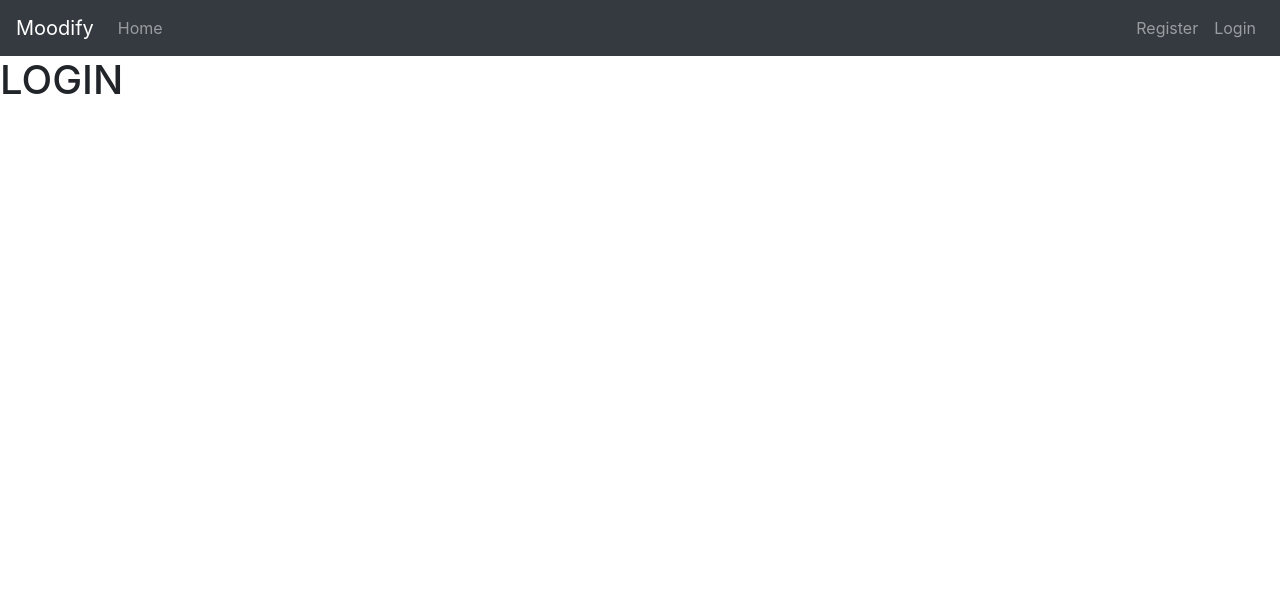
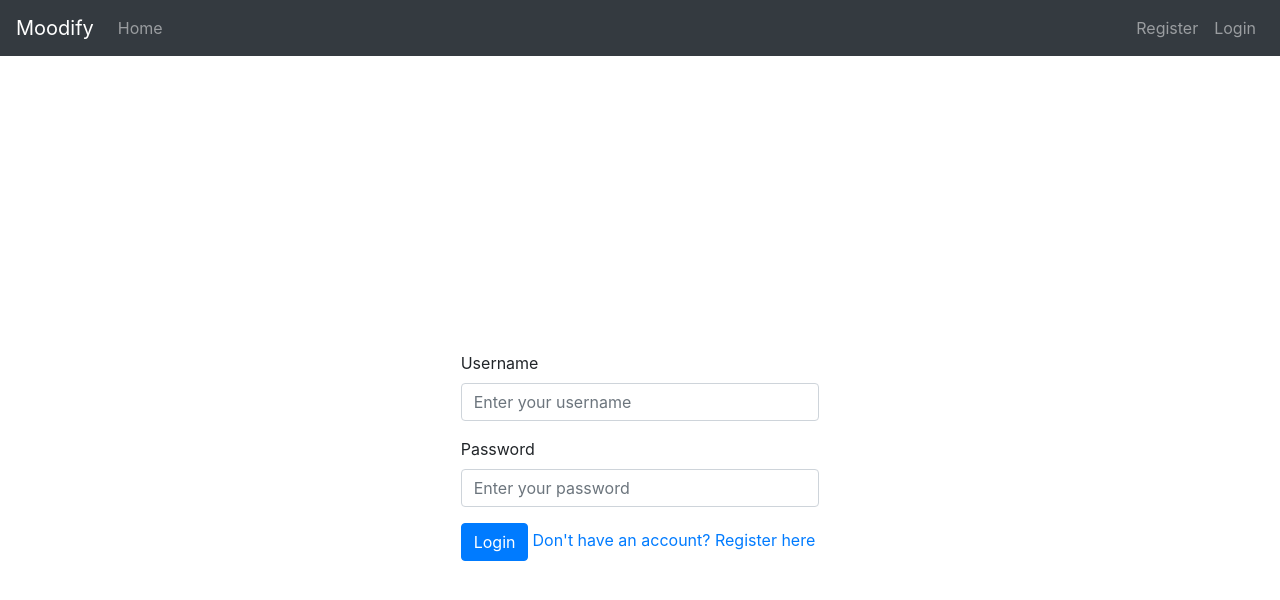
Before and after one commit to DianaSoltani/moodify_me, a React (Create React App) app in the folder moodify-ui/app/: page /login in a window 1280 px wide. Shown: the top 600 px of the page. Built offline with nearby package versions, Linux system fonts and the light colour scheme; no server answers.

Commit message:
Implement the login page

```diff
--- a/moodify-ui/app/package.json
+++ b/moodify-ui/app/package.json
@@ -5,6 +5,7 @@
   "dependencies": {
     "axios": "^0.19.0",
     "bootstrap": "^4.3.1",
+    "jquery": "^3.4.1",
     "react": "^16.8.6",
     "react-bootstrap": "^1.0.0-beta.9",
     "react-dom": "^16.8.6",
--- a/moodify-ui/app/src/App.js
+++ b/moodify-ui/app/src/App.js
@@ -1,20 +1,68 @@
 import React, {Component} from 'react';
-import {BrowserRouter as Router, Route} from "react-router-dom";
-import {Home} from "./components/Home";
+import {BrowserRouter as Router, Link, Redirect, Route} from "react-router-dom";
+import Home from "./components/Home";
 import Register from "./components/Register";
 import Login from "./components/Login";
-
+import NavBar from "react-bootstrap/Navbar";
+import Nav from "react-bootstrap/Nav";
+import axios from "axios";
 
 class App extends Component
 {
+    state = {
+        promiseResolved: null,
+        authenticated: false
+    };
+    isAuthenticated()
+    {
+        return axios.get("/home")
+            .then(response => {return true;})
+            .catch(error =>
+            {
+                console.log(error);
+                return false;
+            });
+    }
+
+    componentDidMount()
+    {
+        this.isAuthenticated().then(authenticated => {
+            this.authenticate(authenticated)
+        })
+    }
+
+    authenticate = (authenticated) => {
+        this.setState({promiseResolved: true, authenticated: authenticated})
+    };
+
     render()
     {
         return (
             <React.Fragment>
                 <Router>
-                    <Home />
+                    <NavBar bg="dark" variant="dark">
+                        <NavBar.Brand as={Link} to="/">Moodify</NavBar.Brand>
+                        <Nav className="mr-auto">
+                            <Nav.Item>
+                                <Nav.Link as={Link} to="/">Home</Nav.Link>
+                            </Nav.Item>
+                        </Nav>
+                        <Nav>
+                            <Nav.Item>
+                                <Nav.Link as={Link} to="/register">Register</Nav.Link>
+                            </Nav.Item>
+                            <Nav.Item>
+                                <Nav.Link as={Link} to="/login">Login</Nav.Link>
+                            </Nav.Item>
+                        </Nav>
+                    </NavBar>
+                    <Route exact path="/" render={() => (
+                        this.state.promiseResolved === null ? null : (this.state.authenticated ? (<Home/>) : (<Redirect to="/login"/>))
+                    )}/>
                     <Route exact path="/register" component={Register}/>
-                    <Route exact path="/login" component={Login}/>
+                    <Route exact path="/login" render={props => (
+                        <Login {...props} authenticate={() => this.authenticate(true)}/>
+                    )}/>
                 </Router>
             </React.Fragment>
         );
--- a/moodify-ui/app/src/components/Home.jsx
+++ b/moodify-ui/app/src/components/Home.jsx
@@ -1,24 +1,12 @@
-import React from "react";
-import NavBar from "react-bootstrap/Navbar";
-import {Link} from "react-router-dom";
-import Nav from "react-bootstrap/Nav";
+import React,{Component} from "react";
 
-export const Home = () => (
+class Home extends Component
+{
+    render()
+    {
+        return <h1>TEST PROFILE PAGE</h1>;
+    }
+}
 
-  <NavBar bg="dark" variant="dark">
-      <NavBar.Brand as={Link} to="/">Moodify</NavBar.Brand>
-      <Nav className="mr-auto">
-          <Nav.Item>
-              <Nav.Link as={Link} to="/">Home</Nav.Link>
-          </Nav.Item>
-      </Nav>
-      <Nav>
-          <Nav.Item>
-              <Nav.Link as={Link} to="/register">Register</Nav.Link>
-          </Nav.Item>
-          <Nav.Item>
-              <Nav.Link as={Link} to="/login">Login</Nav.Link>
-          </Nav.Item>
-      </Nav>
-  </NavBar>
-);
+
+export default Home
--- a/moodify-ui/app/src/components/Login.jsx
+++ b/moodify-ui/app/src/components/Login.jsx
@@ -1,15 +1,88 @@
 import React, {Component} from "react";
 import axios from "axios";
+import Form from "react-bootstrap/Form";
+import Button from "react-bootstrap/Button";
+import Alert from "react-bootstrap/Alert";
+import { Link } from "react-router-dom";
 
 class Login extends Component
 {
     state = {
-      username: "",
-      password: ""
+        username: "",
+        password: "",
+        valid: true
     };
+
+    onChange = event =>
+    {
+        this.setState({[event.target.id]: event.target.value, valid: true})
+    };
+
+    onSubmit = event =>
+    {
+        event.preventDefault();
+        const user = {
+            username: this.state.username,
+            password: this.state.password
+        };
+        this.login(user).then(response =>
+        {
+            if (response.status === 200)
+            {
+                this.props.authenticate();
+                this.props.history.push("/");
+            }
+            else
+            {
+                this.setState({
+                    username: this.state.username,
+                    password: "",
+                    valid: false
+                });
+            }
+        });
+    };
+
+    login = user =>
+    {
+        return axios
+            .post("/login", {
+                username: user.username,
+                password: user.password
+            })
+            .then(response =>
+            {
+                return response;
+            })
+            .catch(error =>
+            {
+                console.log(error);
+                return error.response;
+            })
+    };
+
     render()
     {
-        return <h1>LOGIN</h1>;
+        return (
+            <div className="min-vh-100 d-flex justify-content-center align-items-center">
+                <Form onSubmit={this.onSubmit}>
+                    {!this.state.valid && <Alert variant="danger">Invalid username/password entered</Alert>}
+                    <Form.Group controlId="username">
+                        <Form.Label>Username</Form.Label>
+                        <Form.Control required isInvalid={!this.state.valid} type="text"
+                                      placeholder="Enter your username" value={this.state.username}
+                                      onChange={this.onChange}/>
+                    </Form.Group>
+                    <Form.Group controlId="password">
+                        <Form.Label>Password</Form.Label>
+                        <Form.Control required isInvalid={!this.state.valid} type="password" placeholder="Enter your password"
+                                      value={this.state.password} onChange={this.onChange}/>
+                    </Form.Group>
+                    <Button variant="primary" type="submit">Login</Button>
+                    <Link className="d-inline-flex m-1" to="/register">Don't have an account? Register here</Link>
+                </Form>
+            </div>
+        );
     }
 }
 
--- a/moodify-ui/app/src/components/Register.jsx
+++ b/moodify-ui/app/src/components/Register.jsx
@@ -3,6 +3,7 @@ import axios from "axios";
 import Form from "react-bootstrap/Form";
 import FormControl from "react-bootstrap/FormControl";
 import Button from "react-bootstrap/Button";
+import {Link} from "react-router-dom";
 
 class Register extends Component
 {
@@ -12,11 +13,13 @@ class Register extends Component
         valid: true
     };
 
-    onChange = event => {
-        this.setState({ [event.target.id]: event.target.value, valid: true })
+    onChange = event =>
+    {
+        this.setState({[event.target.id]: event.target.value, valid: true})
     };
 
-    onSubmit = event => {
+    onSubmit = event =>
+    {
         event.preventDefault();
         const newUser = {
             username: this.state.username,
@@ -26,7 +29,7 @@ class Register extends Component
         {
             if (response.status === 200)
             //TODO: see if the redirection can be done with a delay
-            this.props.history.push(`/login`);
+                setTimeout(() => this.props.history.push(`/login`), 1000);
             else
             {
                 //TODO: explicit check to see if error status is 409 or 500
@@ -40,17 +43,19 @@ class Register extends Component
         });
     };
 
-    register = user => {
+    register = user =>
+    {
         return axios
             .post("/register", {
                 username: user.username,
                 password: user.password
             })
-        .then(response => {
-            console.log(response);
+            .then(response =>
+            {
                 return response;
             })
-        .catch(error => {
+            .catch(error =>
+            {
                 console.log(error);
                 return error.response;
             })
@@ -75,6 +80,7 @@ class Register extends Component
                                       value={this.state.password} onChange={this.onChange}/>
                     </Form.Group>
                     <Button variant="primary" type="submit">Register</Button>
+                    <Link className="d-inline-flex m-1" to="/login">Already have an account? Login Here</Link>
                 </Form>
             </div>
         );
```
Also changed, not shown: moodify-ui/app/src/components/Account.jsx (added, +10 -0 lines), 1 other file (tests, documents, lock files or other folders). Lines whose indentation alone changed are shown as unchanged.
